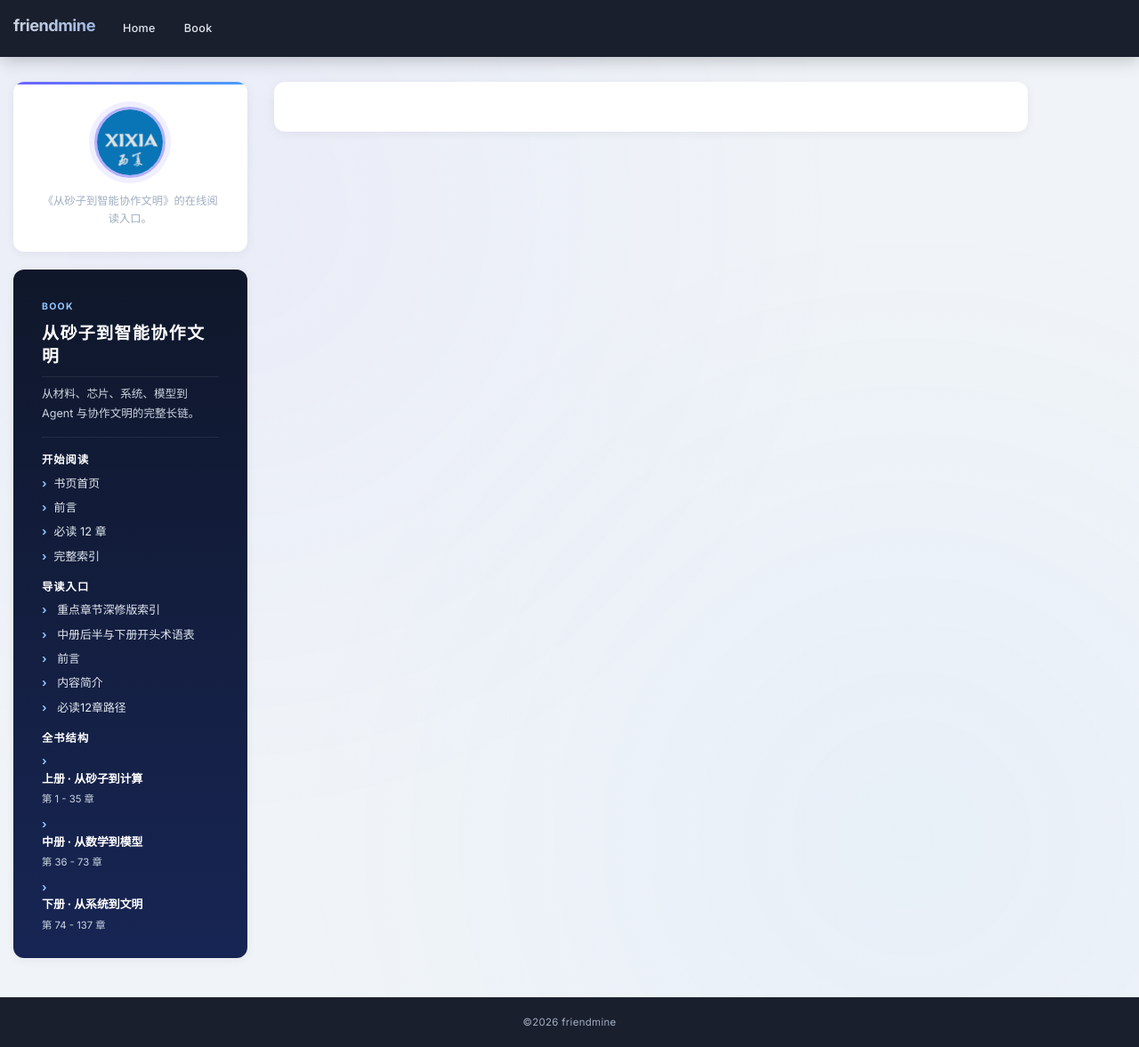
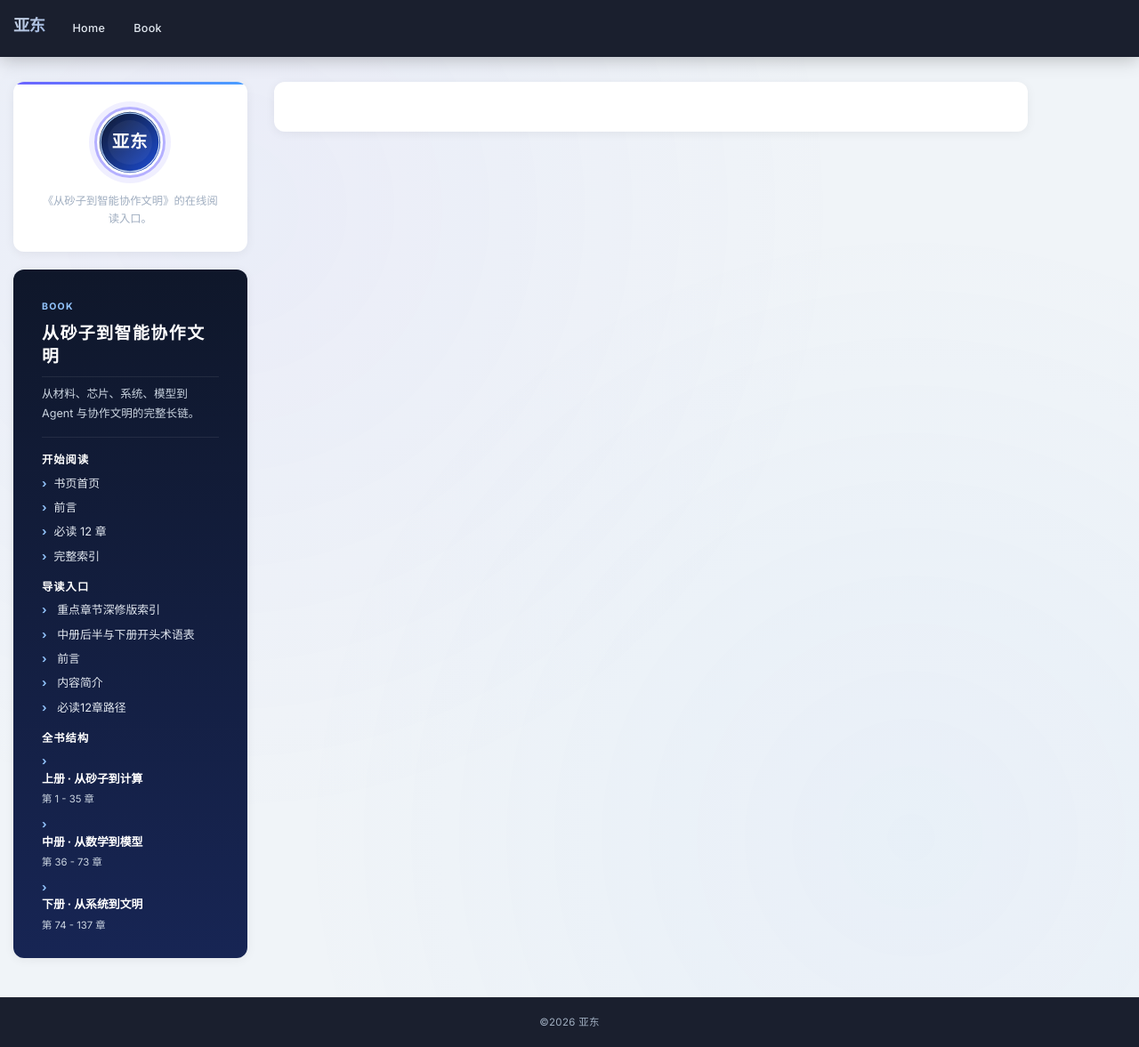
Before and after one commit to friendmine/friendmine.github.io, a Jekyll site: the page built from categories.html, in a window 1280 px wide and 1177 px high. Shown: the whole window at 89% size. Built offline with Jekyll 4.4.1, drawn with Linux system fonts in a browser that asks for light colours.

Commit message:
Replace site branding with 亚东

```diff
--- a/_config.yml
+++ b/_config.yml
@@ -1,6 +1,6 @@
 # Jekyll configuration
 
-name: friendmine
+name: 亚东
 description: 《从砂子到智能协作文明》在线阅读入口
 
 # url is currently only used only for the RSS feed in feed.xml
--- a/_includes/header.html
+++ b/_includes/header.html
@@ -4,7 +4,7 @@
 <head>
     <meta charset="UTF-8">
     <title>{% if page.title %}{{ page.title }} | {% endif %}{{ site.name }}</title>
-	<link rel="icon" href="{{ site.baseurl }}/assets/images/favicon.png">
+	<link rel="icon" type="image/svg+xml" href="{{ site.baseurl }}/assets/images/yadong-mark.svg">
     <meta name="viewport" content="width=device-width, initial-scale=1.0">
     <link href="https://fonts.googleapis.com/css2?family=Inter:wght@300;400;500;600;700&family=Merriweather:ital,wght@0,300;0,400;1,300&display=swap" rel="stylesheet">
     <script src="{{ site.baseurl }}/assets/js/jquery.min.js"></script>
--- a/_includes/sidebar.html
+++ b/_includes/sidebar.html
@@ -5,7 +5,7 @@
 <div class="sidebar well">
     <header class="sidebar-header" role="banner">
         <a href="{{ site.baseurl }}/">
-            <img src="{{ site.baseurl }}/assets/images/xixia.gif" class="img-circle" />
+            <img src="{{ site.baseurl }}/assets/images/yadong-mark.svg" class="img-circle" alt="亚东" />
         </a>
         <!--
         <h3 class="title">
```
Also changed, not shown: assets/images/yadong-mark.svg (added).
